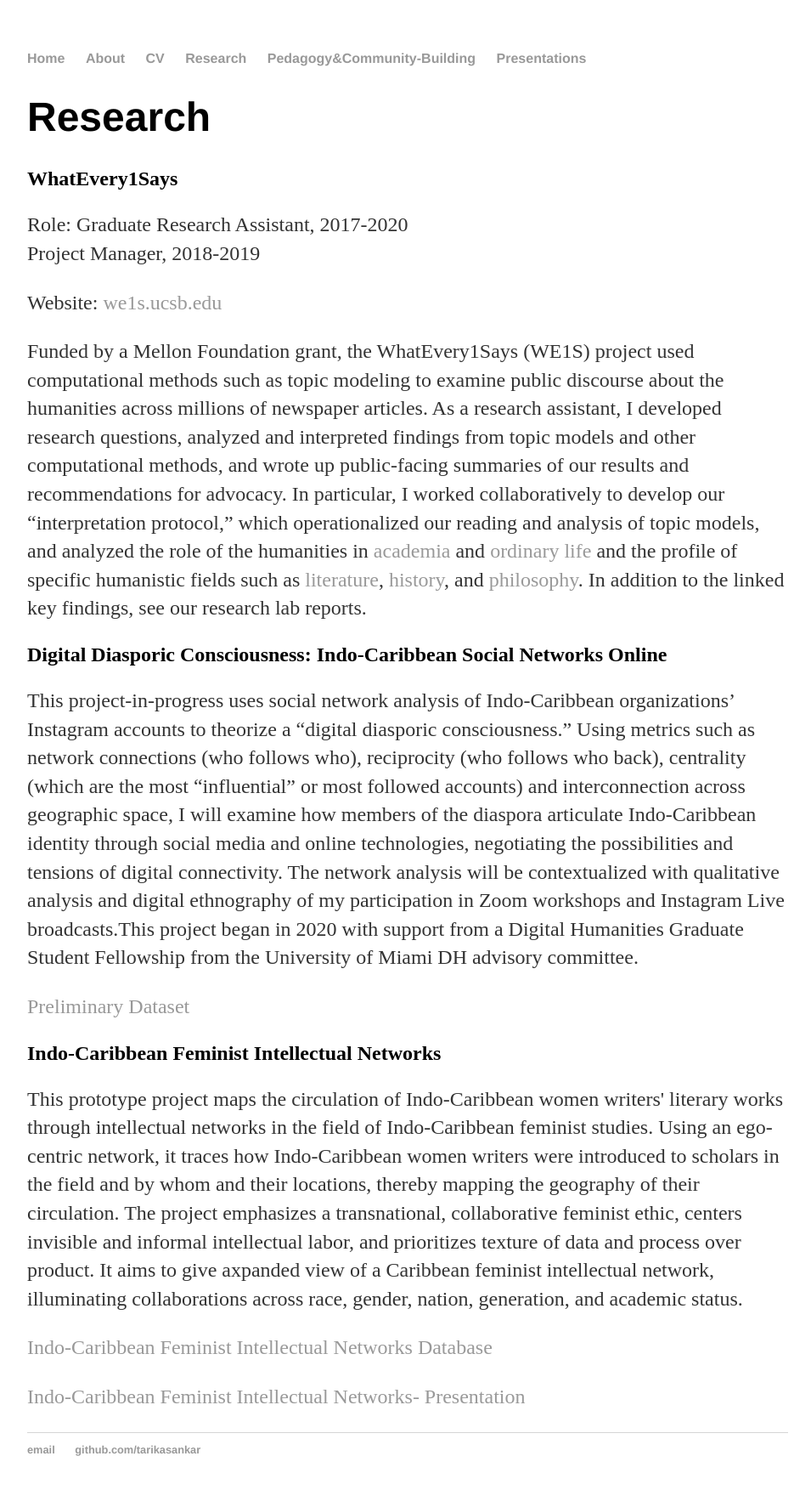
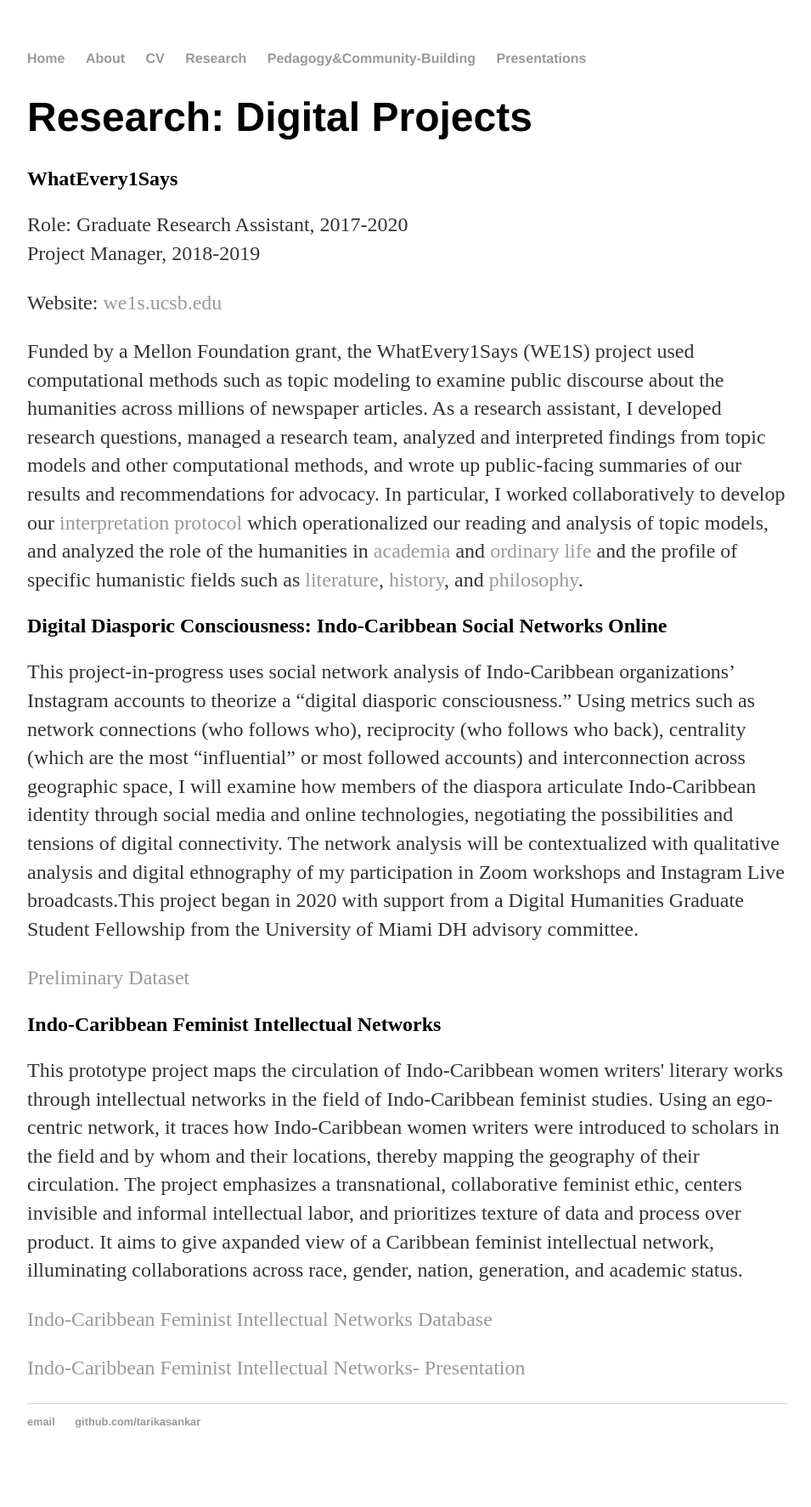
Before and after one commit to tarikasankar/tarikasankar.github.io, a Jekyll site: the page built from research/index.html, in a window 1280 px wide. Shown: the whole page at 85% size, without its empty margins (160-1115 px from the left). Built offline with Jekyll 4.4.1, drawn with Linux system fonts in a browser that asks for light colours; after the commit the page ends 1740 px from its top, so only the background shows below that.

Commit message:
Update index.html
added "digital projects" to top heading
deleted line about lab reports
linked to interpretation protocol

```diff
--- a/research/index.html
+++ b/research/index.html
@@ -3,14 +3,14 @@ layout: default
 title: Research
 ---
 <div class="blurb">
-	<h1>Research</h1>
+	<h1>Research: Digital Projects</h1>
 
 	<h2>WhatEvery1Says</h2>
 	<p> Role: Graduate Research Assistant, 2017-2020 <br> Project Manager, 2018-2019 </p>
 	<p> Website: <a href="https://we1s.ucsb.edu/" target="_blank">we1s.ucsb.edu</a>
-	<p> Funded by a Mellon Foundation grant, the WhatEvery1Says (WE1S) project used computational methods such as topic modeling to examine public discourse about	 	the humanities across millions of newspaper articles. As a research assistant, I developed research questions,
+	<p> Funded by a Mellon Foundation grant, the WhatEvery1Says (WE1S) project used computational methods such as topic modeling to examine public discourse about	 	the humanities across millions of newspaper articles. As a research assistant, I developed research questions, managed a research team,
 	analyzed and interpreted findings from topic models and other computational methods, and
-	wrote up public-facing summaries of our results and recommendations for advocacy. In particular, I worked collaboratively to develop our “interpretation 	protocol,” which operationalized our reading and analysis of topic models, and analyzed the role of the humanities in <a href="https://we1s.ucsb.edu/wp-content/uploads/KF-5-2.pdf">academia</a> and <a href="https://we1s.ucsb.edu/wp-content/uploads/KF-5-3.pdf">ordinary life</a> and the profile of specific humanistic fields such as <a href="https://we1s.ucsb.edu/wp-content/uploads/KF-5-11.pdf">literature</a>, <a href="https://we1s.ucsb.edu/wp-content/uploads/KF-5-10.pdf">history</a>, and <a href="https://we1s.ucsb.edu/wp-content/uploads/KF-5-9.pdf">philosophy</a>. In addition to the linked key findings, see our research lab reports. </p>
+	wrote up public-facing summaries of our results and recommendations for advocacy. In particular, I worked collaboratively to develop our <a href="https://we1s.ucsb.edu/research/we1s-methods/topic-model-interpretation-protocol/">interpretation protocol</a> which operationalized our reading and analysis of topic models, and analyzed the role of the humanities in <a href="https://we1s.ucsb.edu/wp-content/uploads/KF-5-2.pdf">academia</a> and <a href="https://we1s.ucsb.edu/wp-content/uploads/KF-5-3.pdf">ordinary life</a> and the profile of specific humanistic fields such as <a href="https://we1s.ucsb.edu/wp-content/uploads/KF-5-11.pdf">literature</a>, <a href="https://we1s.ucsb.edu/wp-content/uploads/KF-5-10.pdf">history</a>, and <a href="https://we1s.ucsb.edu/wp-content/uploads/KF-5-9.pdf">philosophy</a>. </p>
 
 	<h2>Digital Diasporic Consciousness: Indo-Caribbean Social Networks Online</h2>
 
```
